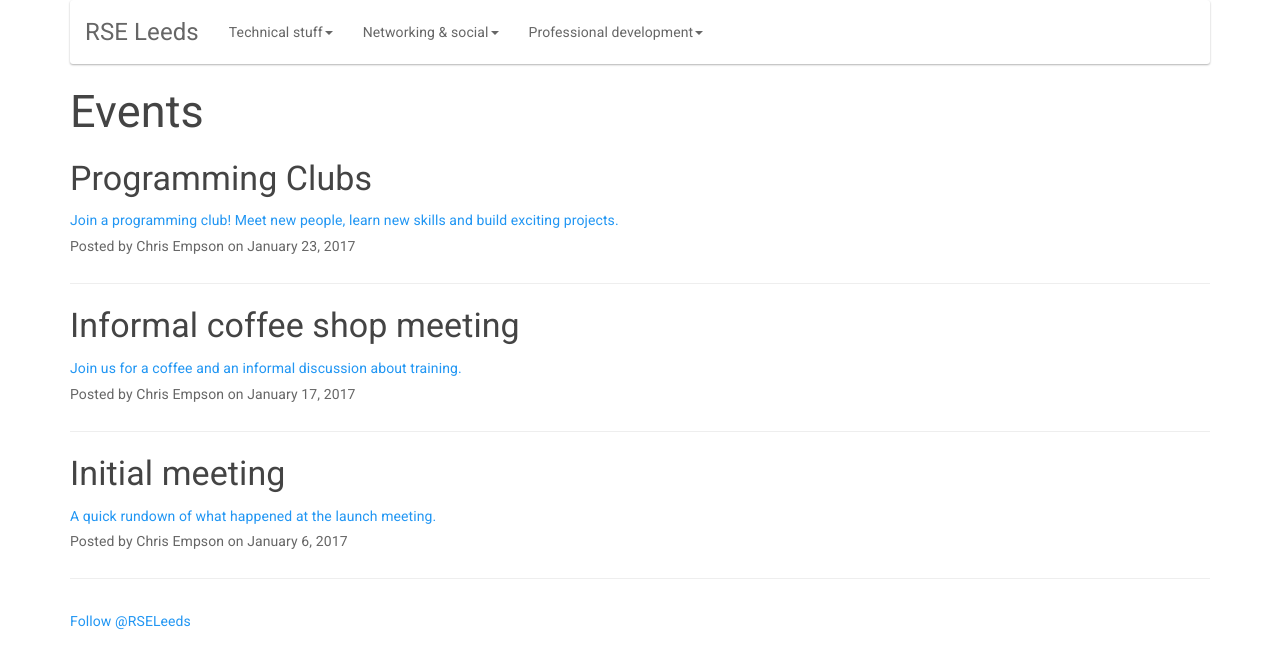
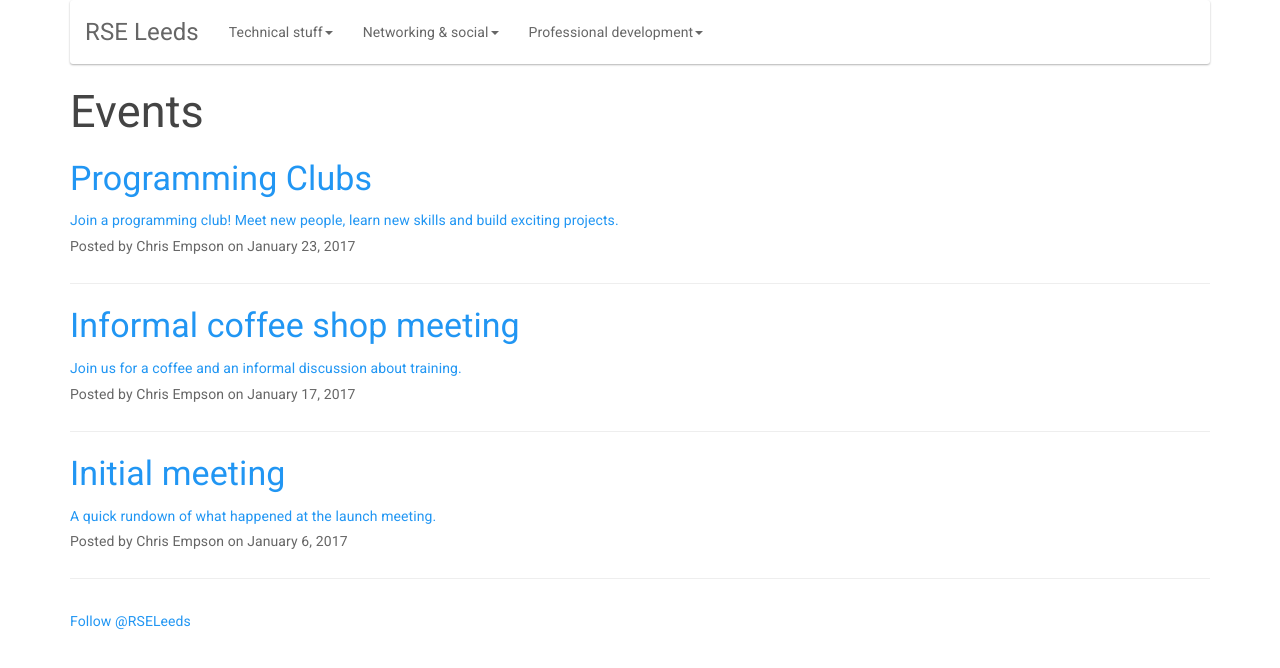
Before and after one commit to rseleeds/rseleeds.github.io, a Jekyll site: the page built from category/events.html, in a window 1280 px wide. Shown: the top 668 px of the page. Built offline with Jekyll 4.4.1, drawn with Linux system fonts in a browser that asks for light colours; nearby versions of some CDN libraries; comment, search, counter and statistics services are not loaded.

Commit message:
Changed color of post-title class

```diff
--- a/assets/css/rseleeds.scss
+++ b/assets/css/rseleeds.scss
@@ -12,6 +12,10 @@ img {
 
 div.post div.row {
     margin-bottom: 20px;
+}
+
+h3.post-title {
+    color: #2196F3;
 }
 
 div.quote {
```
